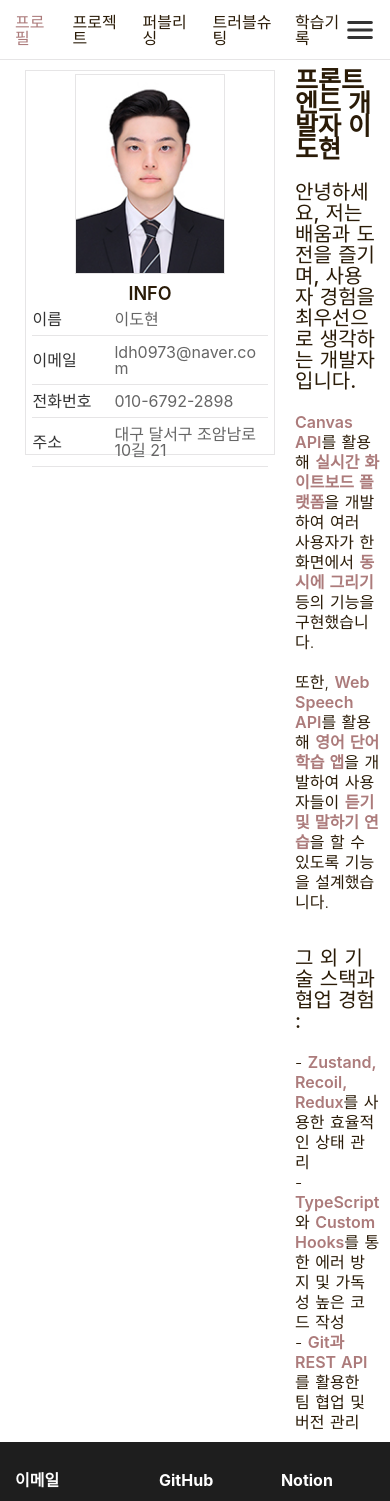
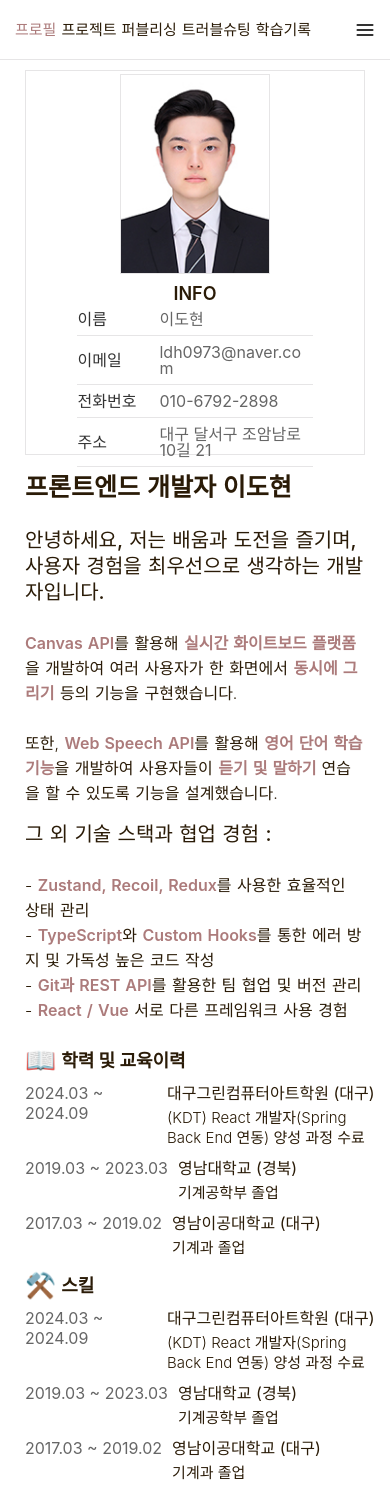
Before and after one commit to 2doh/portfolio, a Vue app: page / in a window 390 px wide. Shown: the top 1501 px of the page. Built offline with nearby package versions, Linux system fonts and the light colour scheme.

Commit message:
feat : 프로필 페이지 작업 중. 숏컷/반응형/내용기입 etc.

```diff
--- a/package.json
+++ b/package.json
@@ -8,6 +8,7 @@
     "lint": "vue-cli-service lint"
   },
   "dependencies": {
+    "@iconify/vue": "^4.3.0",
     "core-js": "^3.8.3",
     "js-cookie": "^3.0.5",
     "vue": "^3.2.13",
--- a/src/components/layout/BaseFooter.vue
+++ b/src/components/layout/BaseFooter.vue
@@ -108,9 +108,10 @@ export default {
 .github-shortcut {
   margin-bottom: 15px;
 }
-@media all and (max-width: 385px) {
+@media all and (max-width: 400px) {
   .inner {
     display: inline-block;
+    margin-left: 10px;
   }
   .footer-middle,
   .footer-right {
--- a/src/components/layout/BaseHeader.vue
+++ b/src/components/layout/BaseHeader.vue
@@ -114,4 +114,33 @@ export default {
     display: none;
   }
 }
+@media all and (max-width: 460px) {
+  .list-wrap {
+    gap: 10px;
+  }
+}
+@media all and (max-width: 420px) {
+  .header-title {
+    font-size: 15px;
+  }
+  .list-wrap {
+    gap: 5px;
+  }
+  .hbr-image {
+    width: 20px;
+    height: 20px;
+  }
+}
+@media all and (max-width: 375px) {
+  .header-title {
+    font-size: 12px;
+  }
+  .list-wrap {
+    gap: 5px;
+  }
+  .hbr-image {
+    width: 20px;
+    height: 20px;
+  }
+}
 </style>
--- a/src/components/profile/Profile.vue
+++ b/src/components/profile/Profile.vue
@@ -1,10 +1,10 @@
 <template>
   <div class="profile-wrap">
-    <div class="profile-container">
-      <div class="profile-container-top">
-        <ProfileCard></ProfileCard>
-        <div class="profile-container-top-inner">
-          <p class="profile-container-top-intro">
+    <ProfileCard></ProfileCard>
+    <div class="profile-inner">
+      <div class="profile-top">
+        <div class="profile-top-inner">
+          <p class="profile-top-intro">
             <span class="intro-title">프론트엔드 개발자 이도현</span>
             <br /><br />
             <span class="intro-opening">
@@ -18,12 +18,12 @@
             <span class="highlight">동시에 그리기</span> 등의 기능을
             구현했습니다. <br /><br />
             또한, <span class="highlight">Web Speech API</span>를 활용해
-            <span class="highlight">영어 단어 학습 앱</span>을 개발하여
-            사용자들이 <span class="highlight">듣기 및 말하기 연습</span>을 할
+            <span class="highlight">영어 단어 학습 기능</span>을 개발하여
+            사용자들이 <span class="highlight">듣기 및 말하기 </span>연습을 할
             수 있도록 기능을 설계했습니다.
           </p>
           <br />
-          <p class="profile-container-top-intro">
+          <p class="profile-top-intro">
             <span class="intro-opening">그 외 기술 스택과 협업 경험 : </span>
             <br /><br />
             - <span class="highlight">Zustand, Recoil, Redux</span>를 사용한
@@ -32,14 +32,78 @@
             <span class="highlight">Custom Hooks</span>를 통한 에러 방지 및
             가독성 높은 코드 작성 <br />
             - <span class="highlight">Git과 REST API</span>를 활용한 팀 협업 및
-            버전 관리
+            버전 관리<br />
+            - <span class="highlight">React / Vue</span> 서로 다른 프레임워크
+            사용 경험
           </p>
         </div>
       </div>
-      <div class="profile-container-bottom">
-        <div class="profile-container-bottom-inner">
-          <div class="profile-container-bottom-title"></div>
-          <div class="profile-container-bottom-content"></div>
+      <div class="profile-bottom">
+        <div class="profile-bottom-container">
+          <div class="profile-bottom-cate">
+            <div class="emogi">📖</div>
+            <div class="profile-bottom-title">학력 및 교육이력</div>
+          </div>
+          <div
+            class="profile-bottom-resume"
+            v-for="(item, index) in history"
+            :key="index"
+          >
+            <div class="profile-bottom-resume-duration">
+              {{ item.duration }}
+            </div>
+            <div class="profile-bottom-resume-descwrap">
+              <div class="profile-bottom-resume-act">
+                {{ item.activity }} ({{ item.region }})
+              </div>
+              <div class="profile-bottom-resume-desc">
+                {{ item.description }}
+              </div>
+            </div>
+          </div>
+        </div>
+        <div class="profile-bottom-container">
+          <div class="profile-bottom-cate">
+            <div class="emogi">⚒️</div>
+            <div class="profile-bottom-title">스킬</div>
+          </div>
+          <div
+            class="profile-bottom-resume"
+            v-for="(item, index) in history"
+            :key="index"
+          >
+            <div class="profile-bottom-resume-duration">
+              {{ item.duration }}
+            </div>
+            <div class="profile-bottom-resume-descwrap">
+              <div class="profile-bottom-resume-act">
+                {{ item.activity }} ({{ item.region }})
+              </div>
+              <div class="profile-bottom-resume-desc">
+                {{ item.description }}
+              </div>
+            </div>
+          </div>
+        </div>
+        <div class="profile-bottom-shortcut-wrap">
+          <a
+            class="profile-bottom-github-shortcut"
+            href="https://github.com/2doh"
+            target="_blank"
+            rel="noopener noreferrer"
+          >
+            <Icon icon="octicon:mark-github" width="32" height="32" />
+            <div class="profile-bottom-title">작업 깃 바로가기</div>
+          </a>
+          <a
+            class="profile-bottom-github-shortcut"
+            href="https://www.notion.so/16c2d6fcc50080f386f5c2de5fc180ca"
+            target="_blank"
+            rel="noopener noreferrer"
+          >
+            <Icon icon="mingcute:notion-fill" width="32" height="32" />
+            <div class="profile-bottom-title">포트폴리오 제작기</div>
+          </a>
         </div>
       </div>
     </div>
@@ -48,36 +112,59 @@
 
 <script>
 import ProfileCard from "./ProfileCard.vue";
+import { defineComponent } from "vue";
+import { Icon } from "@iconify/vue";
 
-export default {
+export default defineComponent({
   name: "Profile",
-  components: { ProfileCard },
+  components: { ProfileCard, Icon },
   data() {
     return {
-      title: ["학력 및 교육이력", "기술 스택"],
-      activeIndex: 0,
+      history: [
+        {
+          duration: "2024.03 ~ 2024.09",
+          activity: "대구그린컴퓨터아트학원",
+          description:
+            "(KDT) React 개발자(Spring Back End 연동) 양성 과정 수료",
+          region: "대구",
+        },
+        {
+          duration: "2019.03 ~ 2023.03",
+          activity: "영남대학교",
+          description: "기계공학부 졸업",
+          region: "경북",
+        },
+        {
+          duration: "2017.03 ~ 2019.02",
+          activity: "영남이공대학교",
+          description: "기계과 졸업",
+          region: "대구",
+        },
+      ],
     };
   },
-};
+});
 </script>
 
 <style lang="scss" scoped>
 @import "/src/assets/styles/mixin";
 .profile-wrap {
+  display: flex;
   width: 100%;
   height: 100%;
 }
-.profile-container-top {
+.profile-top {
   width: 100%;
   display: flex;
 }
-.profile-container-top-inner {
+.profile-top-inner {
   max-width: 900px;
+  margin: 10px;
+  min-height: 385px;
 }
-.profile-container-top-intro {
+.profile-top-intro {
   word-spacing: 1px;
-  line-height: 20px;
-  margin: 10px;
+  line-height: 25px;
 }
 .intro-title {
   font-size: 25px;
@@ -96,4 +183,72 @@ p,
 span {
   color: $font-color;
 }
+.profile-bottom {
+  margin: 10px;
+  width: 100%;
+}
+.profile-bottom-container {
+  margin-top: 15px;
+}
+.profile-bottom-cate {
+  display: flex;
+  align-items: center;
+  gap: 5px;
+  margin-bottom: 10px;
+}
+.emogi {
+  font-size: 25px;
+}
+.profile-bottom-title {
+  font-weight: 700;
+  font-size: 18px;
+}
+.profile-bottom-resume {
+  display: flex;
+  gap: 20px;
+  line-height: 20px;
+  margin-bottom: 10px;
+}
+.profile-bottom-resume-duration {
+  font-weight: 400;
+  color: #666;
+  min-width: 132px;
+}
+.profile-bottom-resume-descwrap {
+  line-height: 20px;
+}
+.profile-bottom-resume-act {
+  font-weight: 400;
+}
+.profile-bottom-resume-desc {
+  font-size: 15px;
+  margin-top: 5px;
+}
+.profile-bottom-shortcut-wrap {
+  margin-top: 20px;
+  display: flex;
+  gap: 20px;
+}
+.profile-bottom-github-shortcut {
+  gap: 10px;
+  @include flex-center();
+  width: 210px;
+  padding: 10px;
+  border: 1px solid #666;
+  border-radius: 5px;
+  background-color: white;
+}
+@media all and (max-width: 604px) {
+  .profile-wrap {
+    flex-direction: column;
+  }
+  .profile-bottom-resume {
+    gap: 10px;
+  }
+}
+@media all and (max-width: 335px) {
+  .intro-title {
+    font-size: 24px;
+  }
+}
 </style>
```
Also changed, not shown: 1 other file (tests, documents, lock files or other folders).
